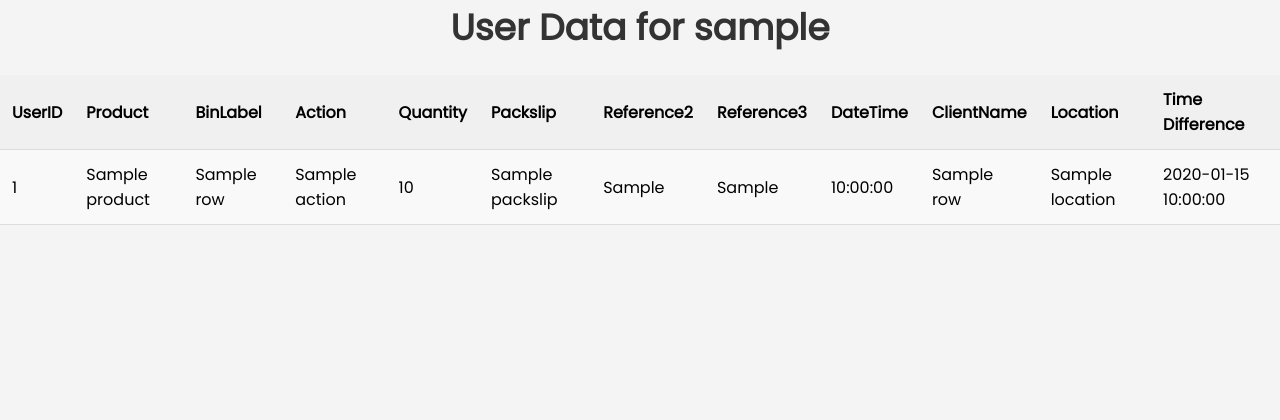
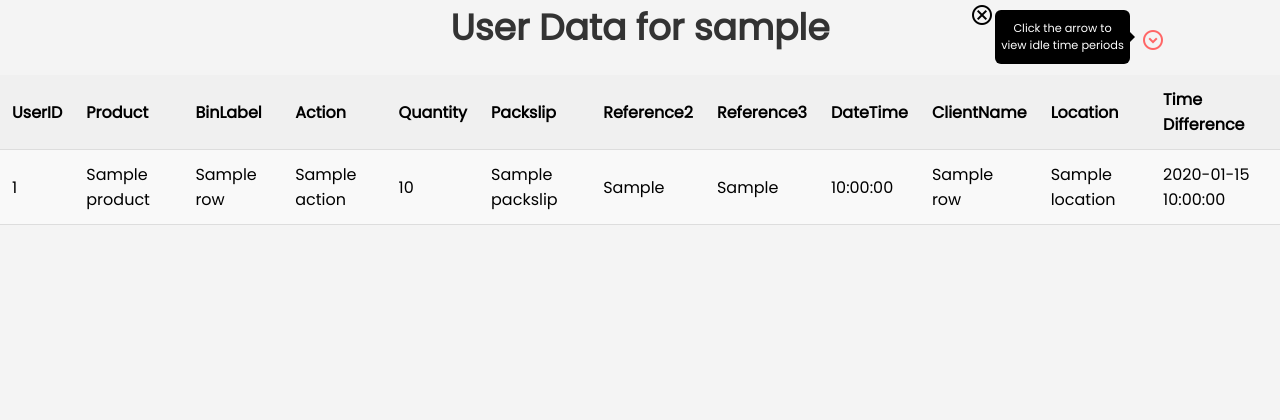
Before and after one commit to lorddunamis5050/totalpickcount, a Flask app: template templates/user_data.html in a window 1280 px wide. Shown: the top 420 px of the page. Run offline with Flask 3, Linux system fonts and the light colour scheme; the template is opened without the code that fills it: most values are stand-ins (such as "Sample title", 1, 10 or a date in 2020).

Commit message:
added scroll through idle times

```diff
--- /dev/null
+++ b/static/user_data.css
@@ -0,0 +1,144 @@
+@keyframes pop {
+    0% {
+        transform: scale(0.5);
+        /* Start with a scaled down tooltip */
+        opacity: 0;
+    }
+
+    70% {
+        transform: scale(1.2);
+        /* Quickly scale up the tooltip */
+        opacity: 1;
+    }
+
+    100% {
+        transform: scale(1);
+        /* Settle back to normal size */
+    }
+}
+
+body {
+    font-family: 'Poppins', sans-serif;
+    background-color: #f4f4f4;
+    margin: 0;
+    padding: 0;
+}
+
+h1 {
+    text-align: center;
+    color: #333;
+}
+
+table {
+    width: 100%;
+    border-collapse: collapse;
+    margin: 20px 0;
+}
+
+th,
+td {
+    padding: 12px;
+    text-align: left;
+    border-bottom: 1px solid #ddd;
+}
+
+th {
+    background-color: #f0f0f0;
+}
+
+tr:nth-child(even) {
+    background-color: #f9f9f9;
+}
+
+tr:hover {
+    background-color: #e9e9e9;
+}
+
+#highlight-red {
+    background-color: #ff6666;
+    color: white;
+}
+
+a {
+    display: block;
+    margin: 10px 0;
+    text-decoration: none;
+    color: #333;
+}
+
+a:hover {
+    text-decoration: underline;
+}
+
+.arrow-button {
+    position: fixed;
+    /* Fixed position */
+    top: 28px;
+    /* Place it 20px from the bottom */
+    right: 115px;
+    /* Place it 50px from the right */
+    z-index: 100;
+    /* Make sure it's above other items */
+    cursor: pointer;
+    /* Change cursor on hover */
+    color: #ff6666;
+
+}
+
+.tooltip {
+visibility: hidden;
+/* Start with the tooltip not visible */
+width: 125px;
+background-color: black;
+color: #fff;
+text-align: center;
+border-radius: 6px;
+padding: 10px 5px;
+font-size: 11.3px;
+/* Positioning */
+position: fixed;
+z-index: 101;
+/* Above the button */
+top: 10px;
+right: 150px;
+/* Transitions for smooth appearance and disappearance */
+opacity: 0;
+transition: visibility 0s linear 0.3s, opacity 0.3s linear;
+}
+
+.tooltip.visible {
+visibility: visible;
+opacity: 1;
+animation: pop 0.4s ease-out;
+transition: visibility 0s linear 0s, opacity 0.3s linear;
+}
+
+.tooltip::after {
+    content: " ";
+    position: absolute;
+    top: 50%;
+    /* Center the arrow vertically */
+    left: 100%;
+    /* Place it to the left of the tooltip box */
+    margin-top: -5px;
+    /* Center the arrow on the tooltip vertically */
+    border-width: 5px;
+    border-style: solid;
+    border-color: transparent transparent transparent black;
+    /* Arrow is black and pointing to the left */
+}
+
+.close-btn {
+    position: absolute;
+    top: -15px;
+    right: 120px;
+    background-color: transparent;
+    border: none;
+    color: rgb(0, 0, 0);
+    cursor: pointer;
+}
+
+/* Hover effect for the close button */
+.close-btn:hover {
+    color: #3f3f3f;
+}
--- a/templates/user_data.html
+++ b/templates/user_data.html
@@ -1,57 +1,21 @@
 <!DOCTYPE html>
 <html>
+
 <head>
     <link rel="preconnect" href="https://fonts.googleapis.com">
     <link rel="preconnect" href="https://fonts.gstatic.com" crossorigin>
     <link href="https://fonts.googleapis.com/css2?family=Poppins&display=swap" rel="stylesheet">
     <link rel="stylesheet" type="text/css" href="{{ url_for('static', filename='styles.css') }}">
+    <link rel="stylesheet"
+        href="https://fonts.googleapis.com/css2?family=Material+Symbols+Outlined:opsz,wght,FILL,GRAD@24,400,0,0" />
+        <link rel="stylesheet" type="text/css" href="{{ url_for('static', filename='user_data.css') }}">
         <title>User Data</title>
 
     <style>
-        body {
-            font-family: 'Poppins', sans-serif;
-            background-color: #f4f4f4;
-            margin: 0;
-            padding: 0;
-        }
-        h1 {
-            text-align: center;
-            color: #333;
-        }
-        table {
-            width: 100%;
-            border-collapse: collapse;
-            margin: 20px 0;
-        }
-        th, td {
-            padding: 12px;
-            text-align: left;
-            border-bottom: 1px solid #ddd;
-        }
-        th {
-            background-color: #f0f0f0;
-        }
-        tr:nth-child(even) {
-            background-color: #f9f9f9;
-        }
-        tr:hover {
-            background-color: #e9e9e9;
-        }
-        #highlight-red {
-            background-color: #ff6666;
-            color: white;
-        }
-        a {
-            display: block;
-            margin: 10px 0;
-            text-decoration: none;
-            color: #333;
-        }
-        a:hover {
-            text-decoration: underline;
-        }
+
     </style>
 </head>
+
 <body>
     <h1>User Data for {{ username }}</h1>
 
@@ -71,7 +35,7 @@
             <th>Time Difference</th>
         </tr>
         {% for index, row in user_data.iterrows() %}
-            <tr {% if row['TimeDiff'] > 14 %} class="highlight-red" id="highlight-red" {% endif %}>
+        <tr {% if row['TimeDiff']> 14 %} class="highlight-red" id="highlight-red" {% endif %}>
             <td>{{ row['UserID'] }}</td>
             <td>{{ row['Product'] }}</td>
             <td>{{ row['BinLabel'] }}</td>
@@ -92,5 +56,58 @@
         <a href="{{ url_for('idle_time_analysis') }}">Check Another Picker</a>
         <a href="/">Back to Home</a>
     </div>
+    <!-- Arrow button for scrolling to red rows -->
+    <div class="arrow-button" onclick="scrollToNextIdleTime()">
+
+        <span class="material-symbols-outlined">
+            expand_circle_down
+        </span>
+    </div>
+
+    <!-- Tooltip element -->
+    <div class="tooltip" id="arrowTooltip">Click the arrow to view idle time periods
+        <button class="close-btn" onclick="closeTooltip()"> <span class="material-symbols-outlined">
+                cancel
+            </span></button>
+
+    </div>
+
+
+    <script>
+        let currentIndex = 0; // Keeps track of the current highlighted row
+        const idleRows = document.querySelectorAll('#highlight-red'); // Select all highlighted rows
+
+        function scrollToNextIdleTime() {
+            if (idleRows.length === 0) return; // Do nothing if no highlighted rows
+
+            const nextIdleRow = idleRows[currentIndex]; // Get the next row to scroll to
+            nextIdleRow.scrollIntoView({ behavior: 'smooth', block: 'center' }); // Smooth scroll to the row
+
+            currentIndex++; // Increment the index
+            if (currentIndex >= idleRows.length) {
+                currentIndex = 0; // Reset the index if it's the last row
+            }
+        }
+
+        window.onload = function () {
+            setTimeout(function () {
+                var tooltip = document.getElementById('arrowTooltip');
+                tooltip.classList.add('visible'); // Add the class that starts the animation
+            }, 500); // Delay of 0.5 seconds
+        };
+
+        function closeTooltip() {
+            var tooltip = document.getElementById('arrowTooltip');
+            tooltip.style.visibility = 'hidden';
+            tooltip.style.opacity = '0';
+        }
+
+        function closeTooltip() {
+    var tooltip = document.getElementById('arrowTooltip');
+    tooltip.classList.remove('visible'); // Remove the class to hide the tooltip
+}
+
+    </script>
 </body>
+
 </html>
```
Also changed, not shown: 2 other files. Lines whose indentation alone changed are shown as unchanged.
